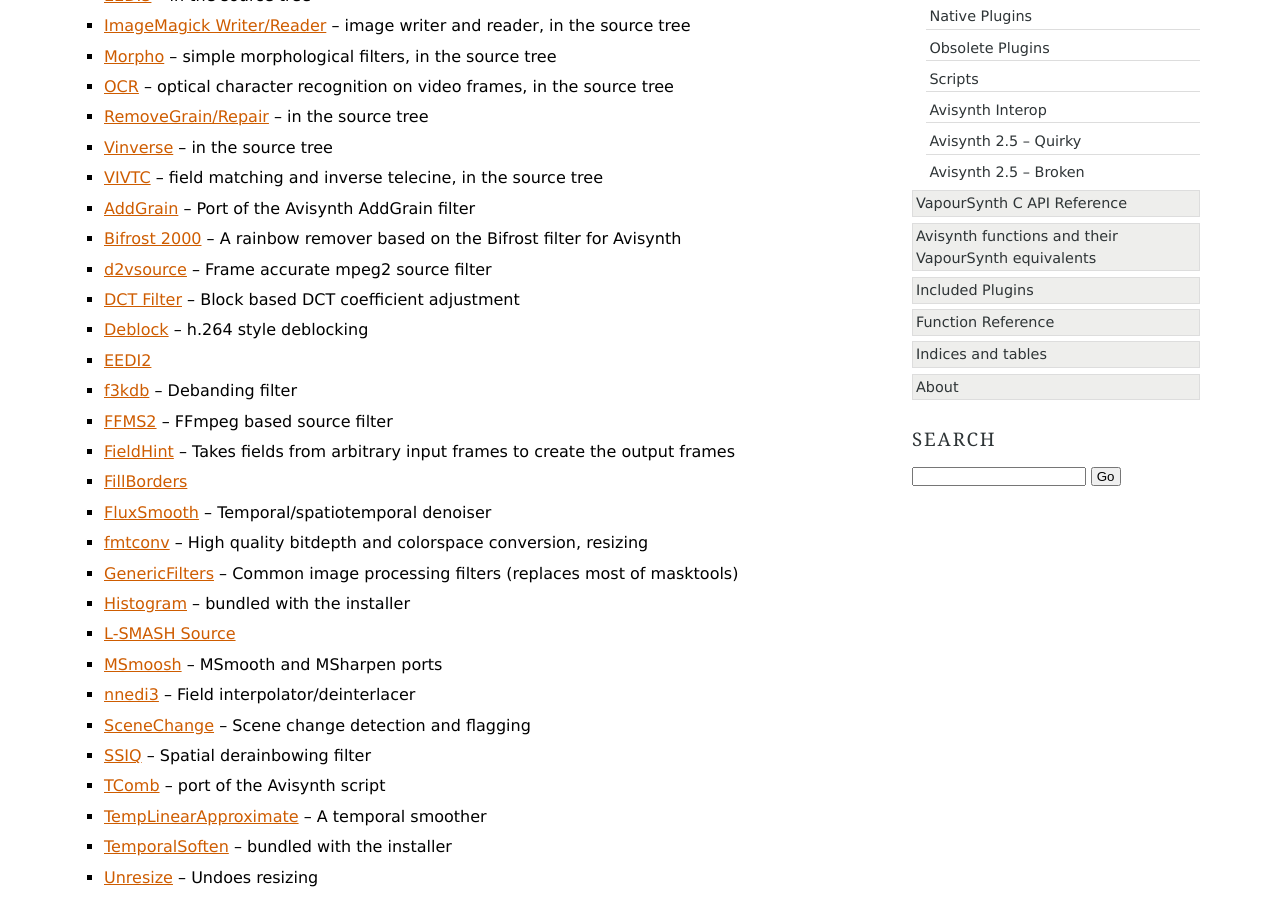
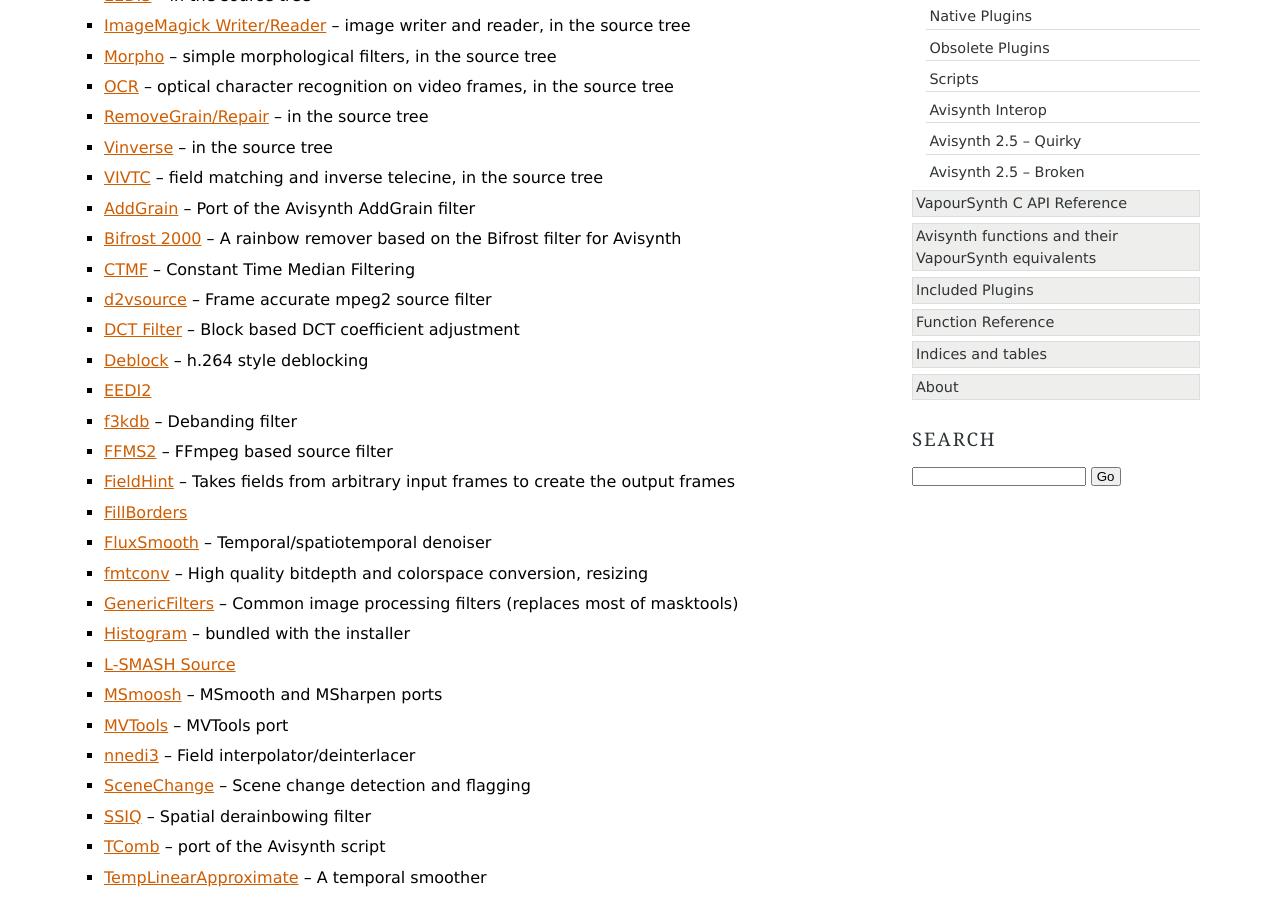
Before and after one commit to vapoursynth/vapoursynth, a Sphinx documentation site: the page built from doc/pluginlist.rst, in a window 1280 px wide and 900 px high, scrolled down 408 px. Built offline with Sphinx 7.4.7, drawn with Linux system fonts in a browser that asks for light colours; formulas are drawn with MathJax 3.

Commit message:
Add more plugins to the list

```diff
--- a/doc/pluginlist.rst
+++ b/doc/pluginlist.rst
@@ -18,6 +18,7 @@
 * :ref:`VIVTC <vivtc>` -- field matching and inverse telecine, in the source tree
 * `AddGrain <http://forum.doom9.org/showthread.php?t=171073>`_ -- Port of the Avisynth AddGrain filter
 * `Bifrost 2000 <https://github.com/dubhater/vapoursynth-bifrost>`_ -- A rainbow remover based on the Bifrost filter for Avisynth
+* `CTMF <http://forum.doom9.org/showthread.php?t=171213>`_ -- Constant Time Median Filtering
 * `d2vsource <http://forum.doom9.org/showthread.php?t=166399>`_ -- Frame accurate mpeg2 source filter
 * `DCT Filter <http://forum.doom9.org/showthread.php?t=171039>`_ -- Block based DCT coefficient adjustment
 * `Deblock <http://forum.doom9.org/showthread.php?t=170975>`_ -- h.264 style deblocking
@@ -32,6 +33,7 @@
 * `Histogram <https://github.com/dubhater/vapoursynth-histogram>`_ -- bundled with the installer
 * `L-SMASH Source <http://forum.doom9.org/showthread.php?t=167435>`_
 * `MSmoosh <http://forum.doom9.org/showthread.php?t=171159>`_ -- MSmooth and MSharpen ports
+* `MVTools <http://forum.doom9.org/showthread.php?t=171207>`_ -- MVTools port
 * `nnedi3 <http://forum.doom9.org/showthread.php?t=166434>`_ -- Field interpolator/deinterlacer
 * `SceneChange <http://forum.doom9.org/showthread.php?t=166769>`_ -- Scene change detection and flagging
 * `SSIQ <https://github.com/dubhater/vapoursynth-ssiq>`_ -- Spatial derainbowing filter
```
